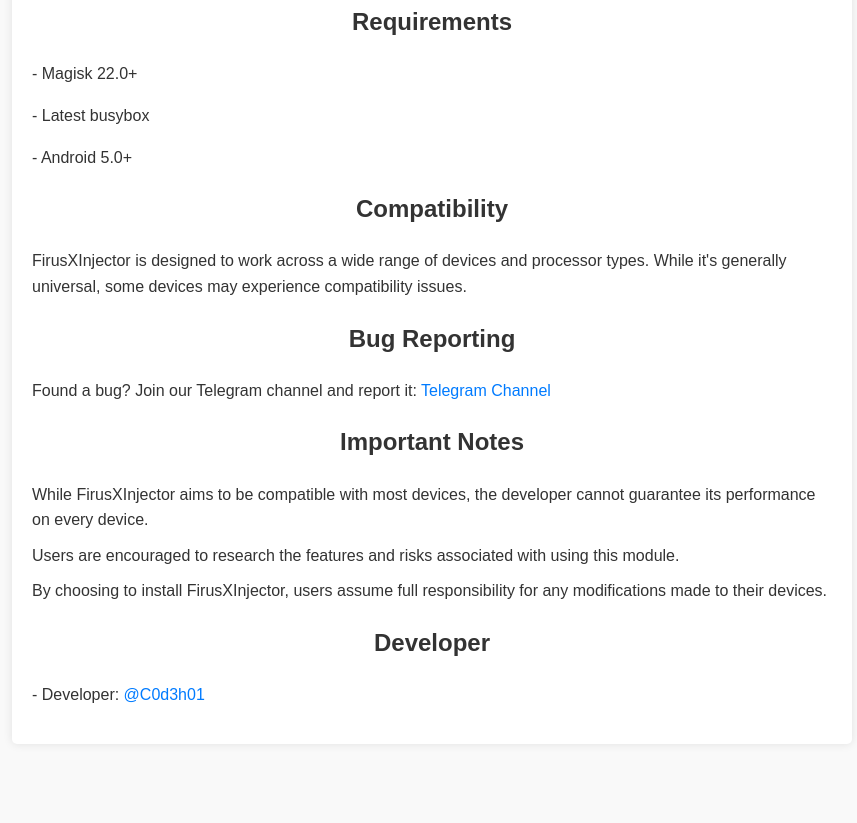
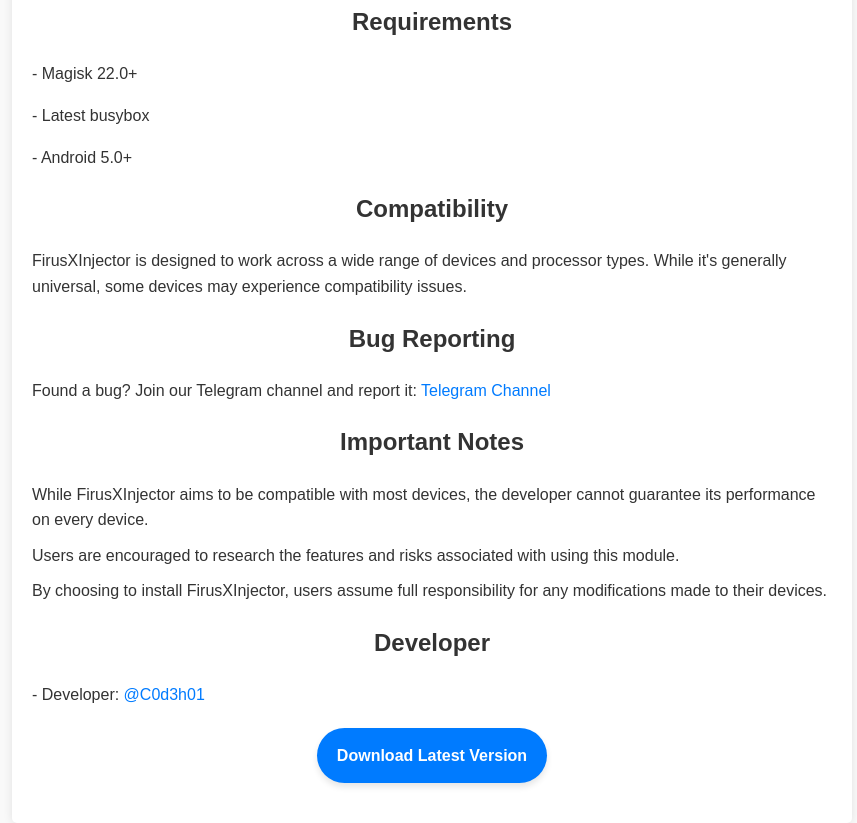
Before and after one commit to itsharshal01/FirusXInjector, a plain HTML site: page index.html in a window 1280 px wide. Shown: the part 558-1381 px from the top of the page, without its empty margins (208-1065 px from the left). Before the commit the page ends 1352 px from the top, so only its background shows below. Drawn offline with Linux system fonts and the light colour scheme.

Commit message:
Update redesigned index.html

```diff
--- a/index.html
+++ b/index.html
@@ -50,6 +50,23 @@
             padding: 10px;
             border-radius: 5px;
         }
+        .download-button {
+            display: block;
+            width: 200px;
+            margin: 20px auto;
+            padding: 15px;
+            text-align: center;
+            background-color: #007bff;
+            color: #fff;
+            border-radius: 30px;
+            text-decoration: none;
+            font-weight: bold;
+            transition: background-color 0.3s ease;
+            box-shadow: 0 4px 6px rgba(0, 0, 0, 0.1);
+        }
+        .download-button:hover {
+            background-color: #0056b3;
+        }
     </style>
 </head>
 <body>
@@ -90,6 +107,9 @@
 
     <h2>Developer</h2>
     <p>- Developer: <a href="https://t.me/C0d3h01">@C0d3h01</a></p>
+
+    <!-- Download Button -->
+    <a href="https://github.com/C0d3h01/FirusXinjector/releases/tag/Latest" class="download-button">Download Latest Version</a>
 </div>
 
 </body>
```
